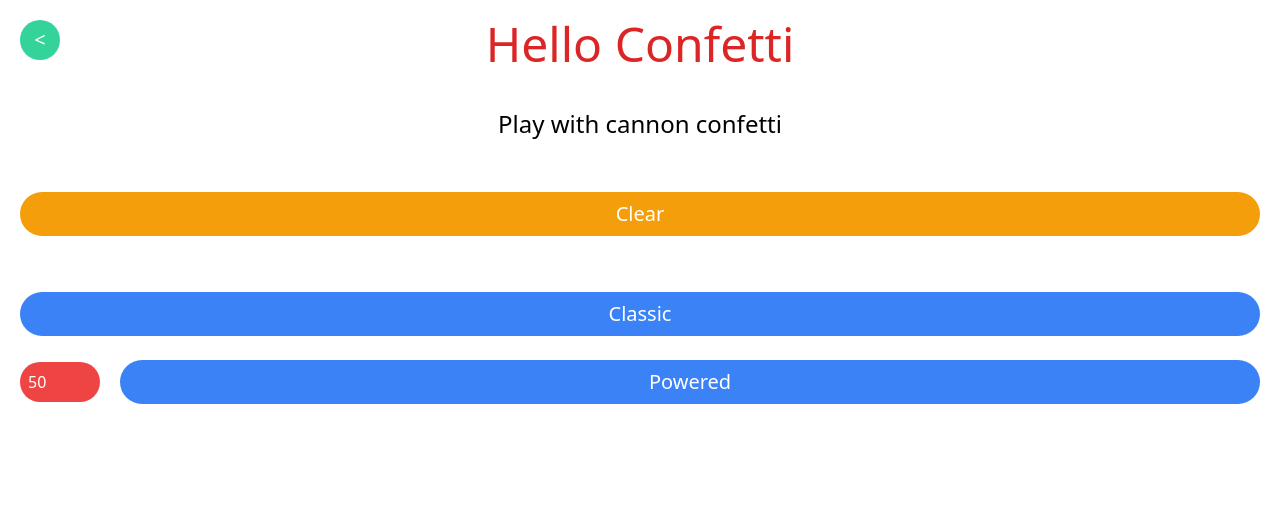
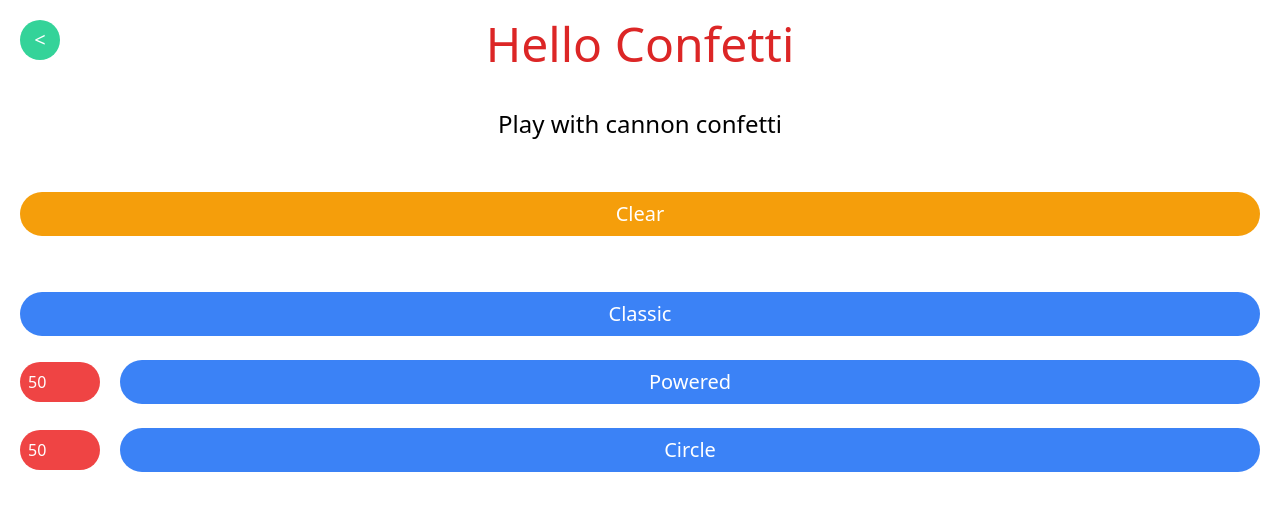
Before and after one commit to Adi-df/nextjs, a Next.js app: page /confetti in a window 1280 px wide. Shown: the top 510 px of the page. Built offline with nearby package versions, Linux system fonts and the light colour scheme.

Commit message:
Create Circle Cannon

```diff
--- a/pages/confetti/index.js
+++ b/pages/confetti/index.js
@@ -9,6 +9,11 @@ export default function Home() {
         powered: ({ sliders }) =>
             Confetti({
                 particleCount: sliders[0].value,
+            }),
+        circle: ({ sliders }) =>
+            Confetti({
+                particleCount: sliders[0].value,
+                spread: 359,
             }),
     };
 
@@ -35,6 +40,11 @@ export default function Home() {
                 name={"Powered"}
                 handler={cannons.powered}
             />
+            <Cannon
+                sliders={[{ name: "power", max: 5000 }]}
+                name={"Circle"}
+                handler={cannons.circle}
+            />
         </div>
     );
 }
```
